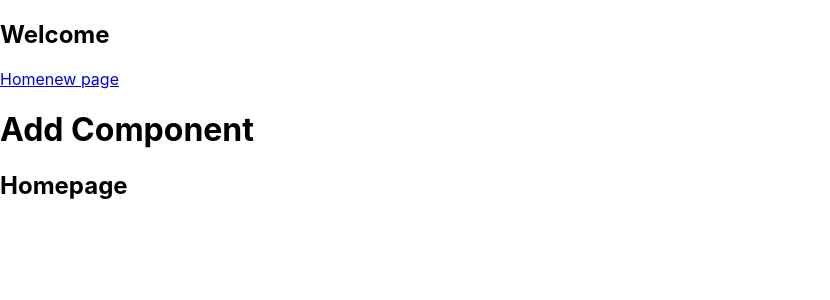
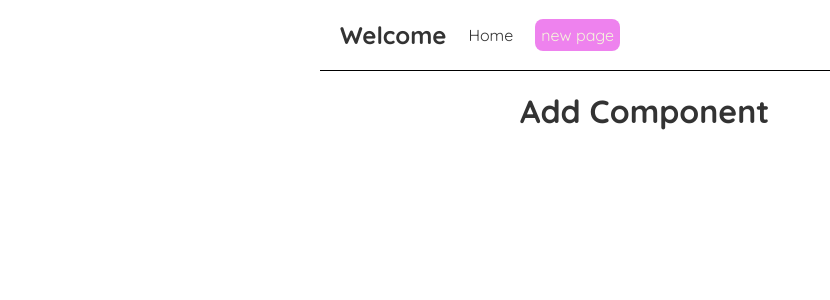
Before and after one commit to malekelkssas/learning-react, a React (Create React App) app: page / in a window 1280 px wide. Shown: the top 300 px of the page, without its empty margins (0-830 px from the left). Built offline with nearby package versions, Linux system fonts and the light colour scheme.

Commit message:
cont lesson 6 (playing with the CSS)

```diff
--- a/src/App.js
+++ b/src/App.js
@@ -12,7 +12,7 @@
       <Navbar />
       <div className="content">
         <h1>{title}</h1>
-        <Home />
+
         {/* <br />
         <h2>Component</h2>
         <p>Liked {likes} times</p>
--- a/src/Navbar.js
+++ b/src/Navbar.js
@@ -1,10 +1,14 @@
 const Navbar = () => {
     return (
-        <nav className="Navbar">
+        <nav className="navbar">
             <h1>Welcome</h1>
             <div>
                 <a href="/">Home</a>
-                <a href="/create">new page</a>
+                <a href="/create" style={{
+                    color:'beige',
+                    backgroundColor:"violet",
+                    borderRadius:'8px'
+                }}>new page</a>
             </div>
         </nav>
      );
--- a/src/index.css
+++ b/src/index.css
@@ -1,13 +1,43 @@
-body {
+/* this hom i do import
+@import url('https://fonts.googleapis.com/css2?family=Quicksand:wght@300;400;500;600;700&display=swap');
+*/
+@import url('https://fonts.googleapis.com/css2?family=Quicksand:wght@300;400;500;600;700&display=swap');
+
+
+* {
   margin: 0;
-  font-family: -apple-system, BlinkMacSystemFont, 'Segoe UI', 'Roboto', 'Oxygen',
-    'Ubuntu', 'Cantarell', 'Fira Sans', 'Droid Sans', 'Helvetica Neue',
-    sans-serif;
-  -webkit-font-smoothing: antialiased;
-  -moz-osx-font-smoothing: grayscale;
+  font-family: "Quicksand";
+  color: #333;
 }
 
-code {
-  font-family: source-code-pro, Menlo, Monaco, Consolas, 'Courier New',
-    monospace;
+.navbar{
+  padding: 20px;
+  display: flex;
+  align-items: center;
+  max-width: 600px;
+  margin: 0 auto;
+  border-bottom:1px solid black;
 }
+
+.navbar .links{
+  margin-left: auto;
+}
+
+.navbar a{
+  margin-left: 16px;
+  text-decoration: none;
+  padding: 6px;
+}
+/* hover selector is used to select elements when you mouse over them.  */
+
+
+.navbar a:hover {
+  color: blueviolet;
+}
+
+.content{
+  max-width: 600px;
+  margin:0 0 0 500px;
+  width: auto;
+  padding: 20px;
+}
```
Also changed, not shown: 1 other file (tests, documents, lock files or other folders).
